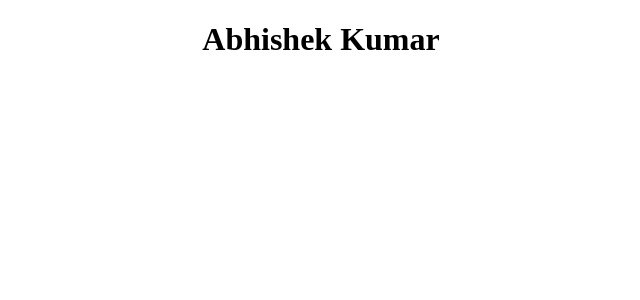
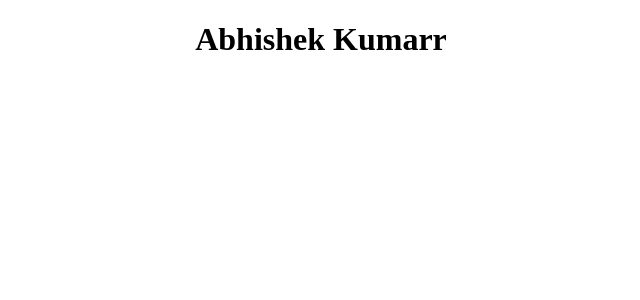
Before and after one commit to abhis88/AbhishekKumar, an Angular app: page / in a window 1280 px wide. Shown: the top 300 px of the page, without its empty margins (319-959 px from the left). Built offline with nearby package versions, Linux system fonts and the light colour scheme.

Commit message:
Test Heroku Deployment Works from Github Push or not

```diff
--- a/src/app/app.component.html
+++ b/src/app/app.component.html
@@ -1,6 +1,6 @@
 <!--The content below is only a placeholder and can be replaced.-->
 <div style="text-align:center">
   <h1>
-    Abhishek Kumar
+    Abhishek Kumarr
   </h1>
 </div>
```
